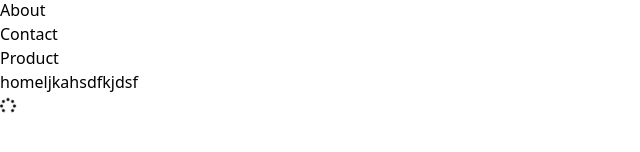
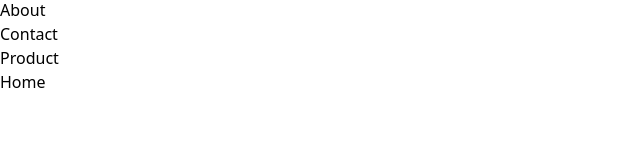
Before and after one commit to rabin20-04/Ecommerce__React, a React (Vite) app: page / in a window 1280 px wide. Shown: the part 492-644 px from the top of the page, without its empty margins (0-640 px from the left). Built offline with nearby package versions, Linux system fonts and the light colour scheme.

Commit message:
api execution complete

```diff
--- a/src/pages/Home.jsx
+++ b/src/pages/Home.jsx
@@ -1,15 +1,12 @@
 import React from "react";
 import Navbar from "../components/Navbar";
-import "@fortawesome/fontawesome-free/css/all.min.css";
 
 const Home = () => {
   return (
     <>
       {/* <Navbar /> added to main layout */}
-      <div>homeljkahsdfkjdsf</div>
-      <div className="text-center xl pt-5">
-        <i className="fa-solid fa-spinner fa-spin-pulse text-blue-500 text-2xl"></i>
-      </div>
+      <div>Home</div>
+
     </>
   );
 };
```
